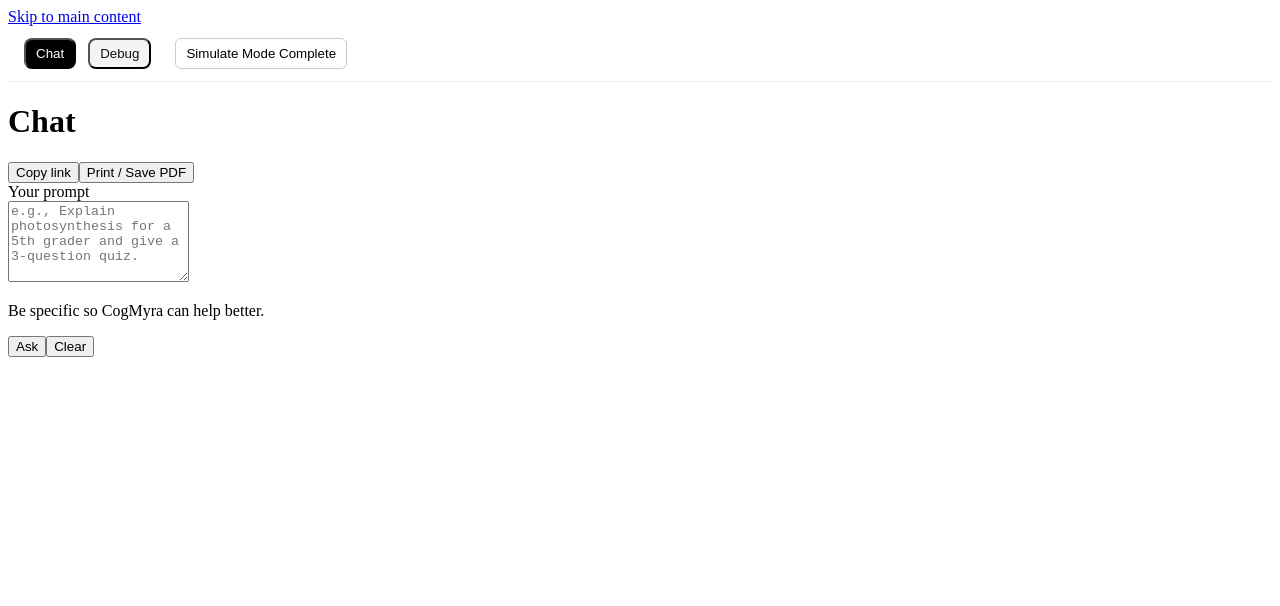
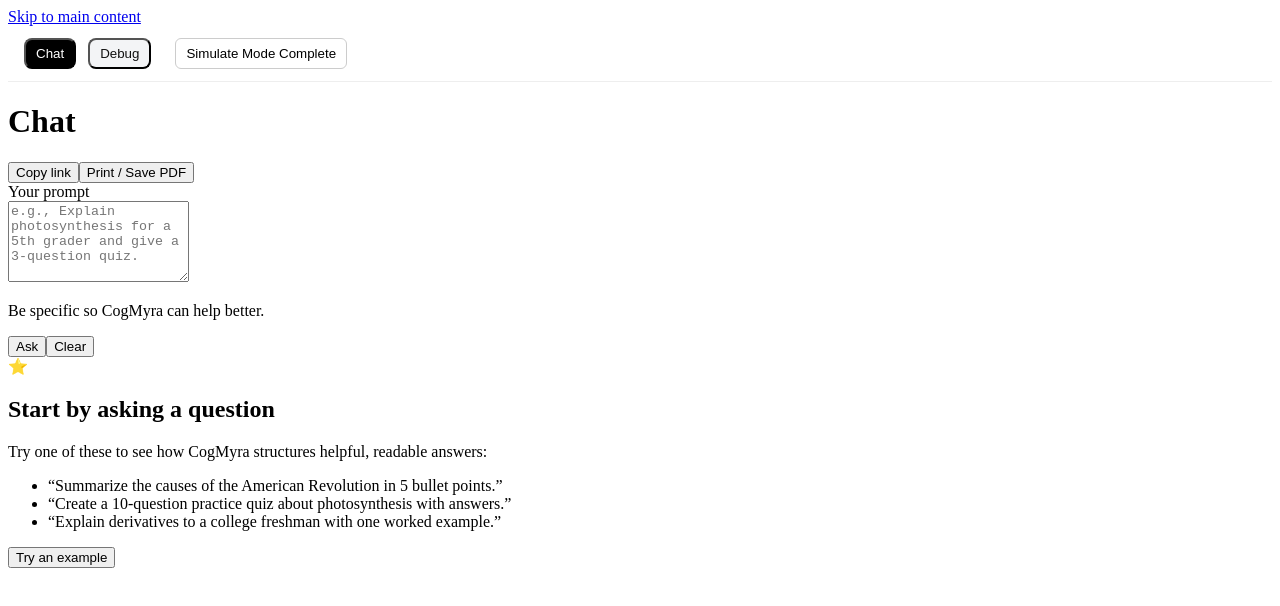
Before and after one commit to CogMyra/cogmyra-web, a React (Vite) app: page / in a window 1280 px wide. Shown: the top 606 px of the page. Built offline with nearby package versions, Linux system fonts and the light colour scheme.

Commit message:
Update Chat.jsx

```diff
--- a/src/pages/Chat.jsx
+++ b/src/pages/Chat.jsx
@@ -2,6 +2,7 @@
 import React, { useRef, useState } from "react";
 import { Field, announce } from "../lib/a11y.js";
 import ResultToolbar from "../components/ResultToolbar.jsx";
+import EmptyState from "../components/EmptyState.jsx";
 
 /** Friendly validation messages */
 const M = {
@@ -28,17 +29,14 @@
   async function onSubmit(e) {
     e.preventDefault();
 
-    // Validate & announce helpful guidance
     const err = validate(prompt);
     if (err) {
       setError(err);
       announce(err);
-      // Move focus back to the input for quick correction
       requestAnimationFrame(() => fieldRef.current?.focus());
       return;
     }
 
-    // OK to submit
     setError(null);
     setSubmitting(true);
     announce("Submitting your request…");
@@ -56,6 +54,9 @@
       setSubmitting(false);
     }
   }
+
+  const showEmpty =
+    !isSubmitting && !output && (!prompt || prompt.trim().length === 0);
 
   return (
     <main id="main-content" className="mx-auto max-w-3xl px-4 py-6">
@@ -110,6 +111,37 @@
         </div>
       </form>
 
+      {/* Empty state (first-time help) */}
+      {showEmpty ? (
+        <div className="mt-6">
+          <EmptyState
+            title="Start by asking a question"
+            description={
+              <>
+                Try one of these to see how CogMyra structures helpful, readable answers:
+                <ul className="mt-2 list-disc space-y-1 text-left pl-5">
+                  <li>“Summarize the causes of the American Revolution in 5 bullet points.”</li>
+                  <li>“Create a 10-question practice quiz about photosynthesis with answers.”</li>
+                  <li>“Explain derivatives to a college freshman with one worked example.”</li>
+                </ul>
+              </>
+            }
+          >
+            <button
+              type="button"
+              className="btn btn-ghost"
+              onClick={() =>
+                setPrompt(
+                  "Create a 10-question practice quiz about photosynthesis with answers."
+                )
+              }
+            >
+              Try an example
+            </button>
+          </EmptyState>
+        </div>
+      ) : null}
+
       {/* Output */}
       {output ? (
         <section className="mt-6 card no-break result-block">
```
